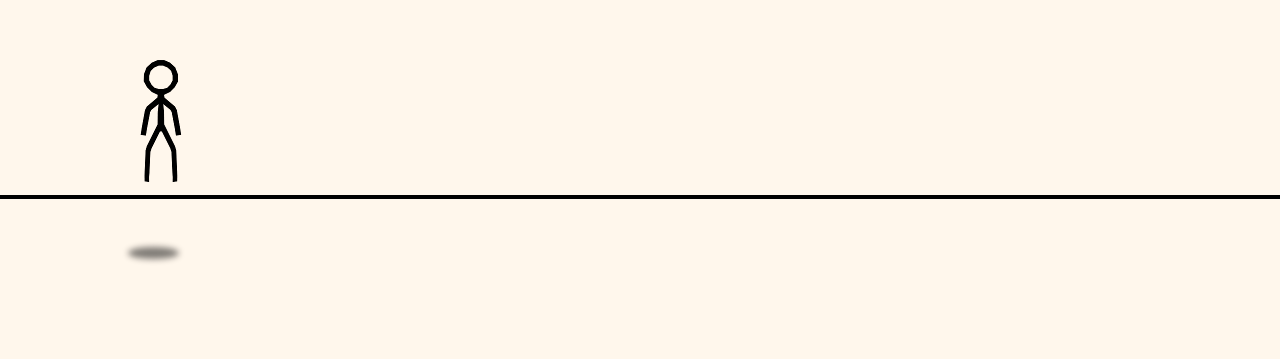
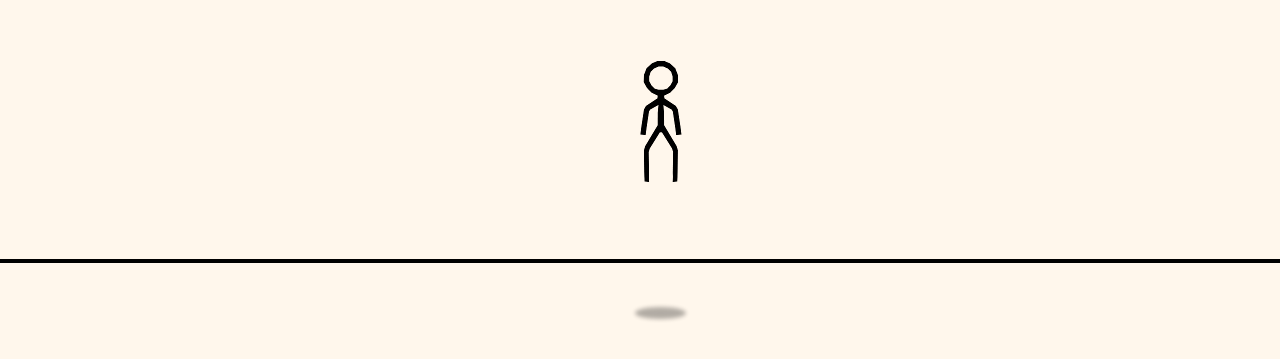
Before and after one commit to aureliencombes/Canvas-Game, a plain HTML site: page index.html in a window 1280 px wide. Shown: the part 341-700 px from the top of the page. Drawn offline with Linux system fonts and the light colour scheme.

Commit message:
Sprite fix & shadow move

```diff
--- a/assets/css/style.css
+++ b/assets/css/style.css
@@ -13,7 +13,7 @@
     height: 0.5%;
     background: black;
     position: absolute;
-    top: 67%;
+    top: 75%;
 }
 
 
@@ -24,8 +24,8 @@
     border-radius: 50%;
     background: black;
     position: absolute;
-    top: 73.5%;
-    left: 10%;
-    filter: blur(3px);
-    opacity: 0.5;
+    transform-origin: 50% 50%;
+    top: 81%;
+    filter: blur(2px);
+    opacity: 0.3;
 }
--- a/assets/js/script.js
+++ b/assets/js/script.js
@@ -4,6 +4,8 @@
 
 const canvas = document.querySelector(".canvas")
 const context = canvas.getContext('2d')
+
+const shadow =  document.querySelector('.shadow')
 
 const char1Right = new Image()
 char1Right.src = "assets/img/spriteRight.png"
@@ -16,13 +18,19 @@ char1Stop.src = "assets/img/spriteStop.png"
 //movement
 let moveState = 0
 
-let moveX = 100
+let moveX = 600
 let moveY = 400
 
 const up = 90
 const right = 68
 const down = 83
 const left = 81
+
+let frameIndex = 0
+let tickCount = 0
+
+
+
 
 
 
@@ -67,8 +75,7 @@ const sprite = (options) =>
     this.image = options.image
 
     //updates options
-    let frameIndex = 0
-    let tickCount = 0
+
     this.numberOfFrames = options.numberOfFrames || 1
     this.ticksPerFrame = options.ticksPerFrame || 0
 
@@ -79,23 +86,22 @@ const sprite = (options) =>
 
     update = () =>
     {
-        tickCount += 1
+        tickCount++
 
-        if (tickCount > ticksPerFrame) {
-
-            tickCount = 0;
+        if (tickCount > ticksPerFrame)
+        {
+            tickCount = 0
 
             // If the current frame index is in range
             if (frameIndex < numberOfFrames - 1)
             {
 
                 // Go to the next frame
-                frameIndex += 1;
+                frameIndex++
 
-            }
-            else if (frameIndex = numberOfFrames)
+            } else if (frameIndex = numberOfFrames)
             {
-                frameIndex = 0;
+                frameIndex = 0
             }
         }
     }
@@ -146,21 +152,11 @@ const player1 = sprite({
 
 
 
-const gameLoop = () =>
-{
-    window.requestAnimationFrame(gameLoop)
-
-    player1.update()
-    player1.render()
-    move()
-
-}
 
 
 
 const move = () =>
 {
-    // Stop
     if (moveState == 0)
     {
         console.log('stop')
@@ -171,7 +167,6 @@ const move = () =>
             image : char1Stop,
             numberOfFrames : 7,
             ticksPerFrame : 1,
-
         })
     }
     if (moveState == 2)
@@ -185,6 +180,7 @@ const move = () =>
             numberOfFrames : 21,
             ticksPerFrame : 1,
         })
+
     }
     if (moveState == 4)
     {
@@ -205,8 +201,16 @@ const move = () =>
 
 
 
+const gameLoop = () =>
+{
+    window.requestAnimationFrame(gameLoop)
 
-
+    player1.update()
+    player1.render()
+    move()
+    shadow.style.transform = `translateX(${moveX+35}px)`
+    console.log(moveX)
+}
 
 
 
@@ -241,8 +245,6 @@ const move = () =>
 //     ticksPerFrame : 1,
 
 // })
-
-
 
 
 
```
